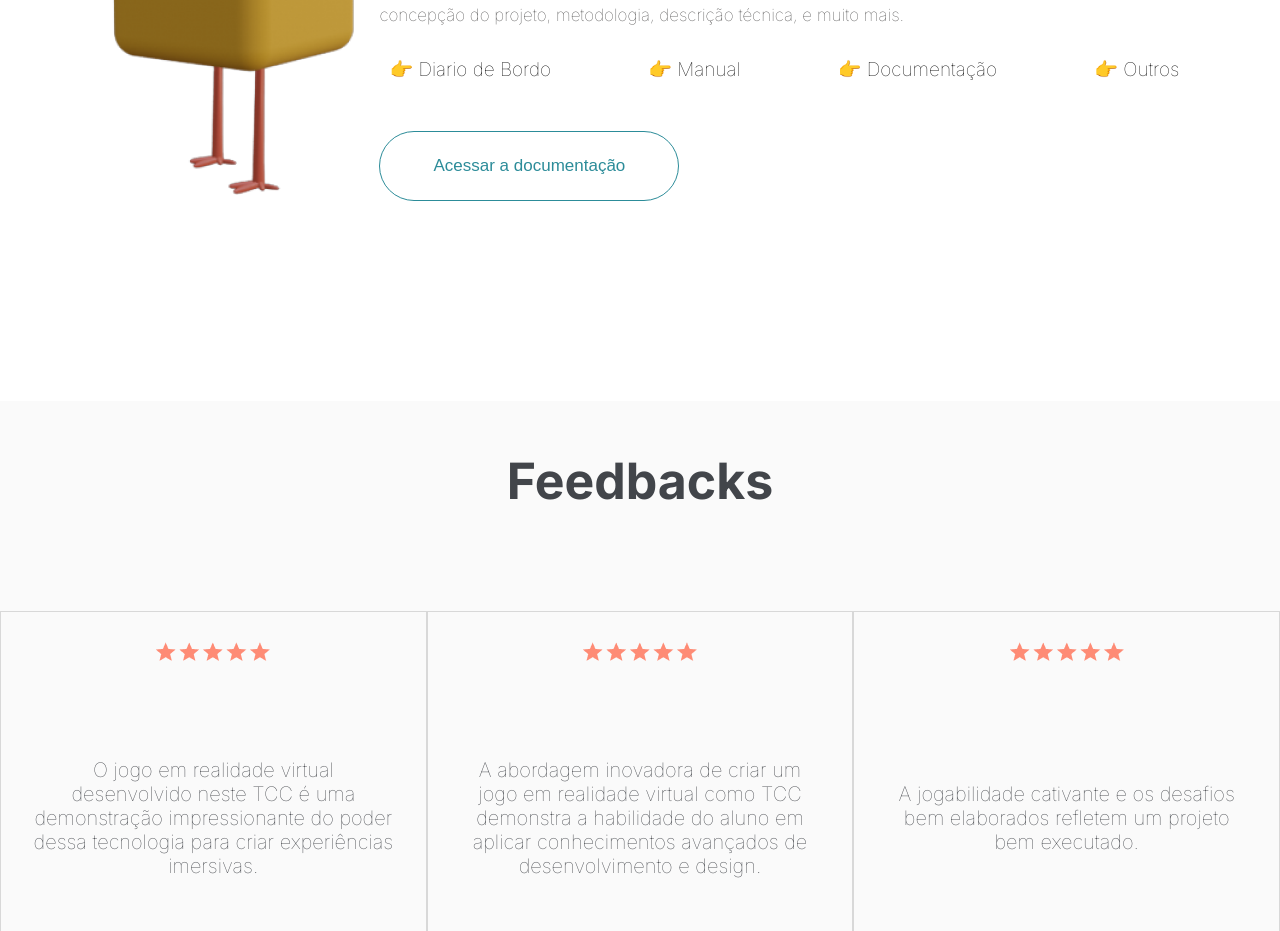
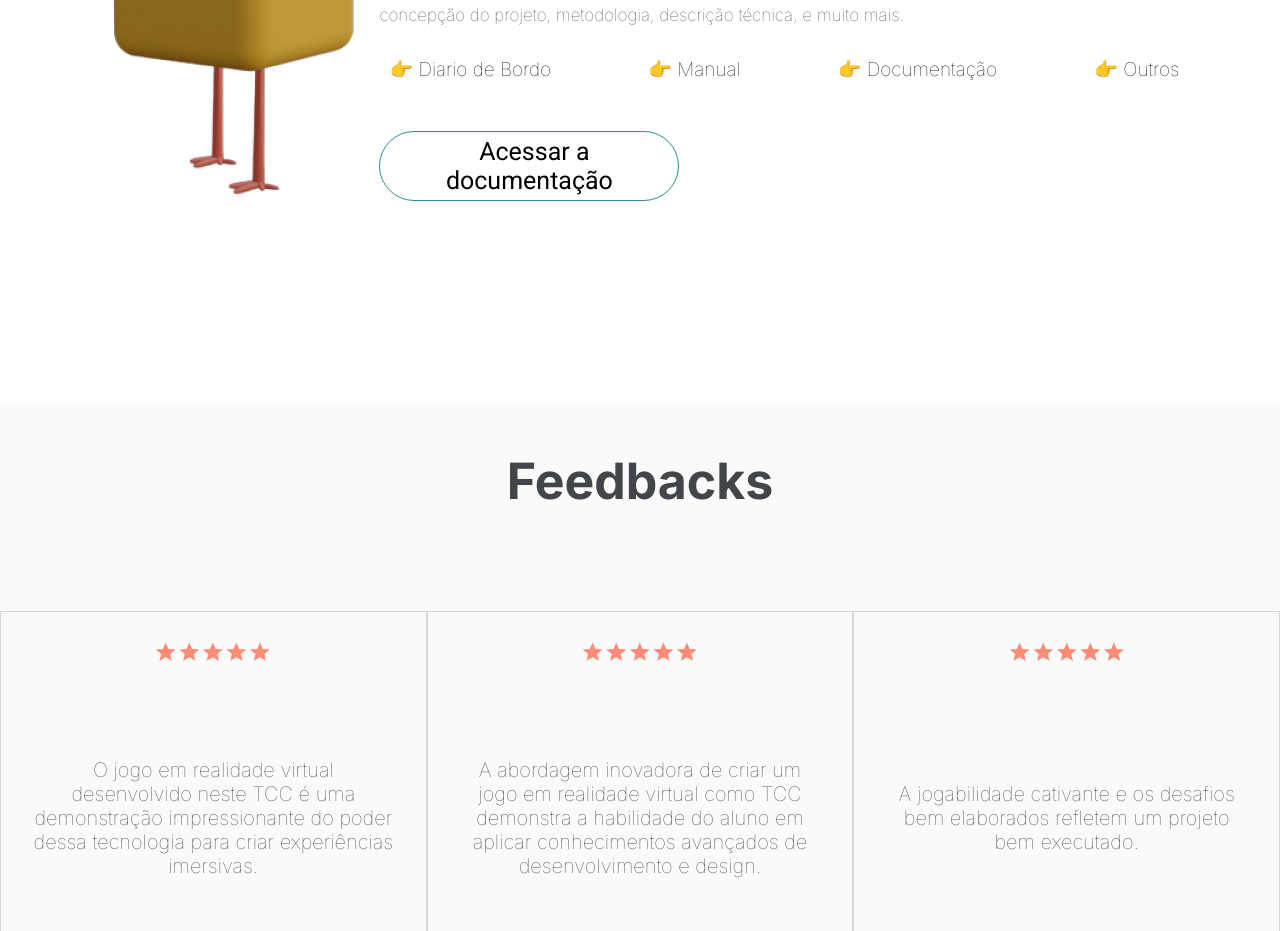
Before and after one commit to radijaa/RMVR, an Angular app: page / in a window 1280 px wide. Shown: the part 5620-6551 px from the top of the page. Built offline with nearby package versions, Linux system fonts and the light colour scheme.

Commit message:
Update app.component.html

```diff
--- a/src/app/app.component.html
+++ b/src/app/app.component.html
@@ -216,7 +216,7 @@
         </div>
       </div>
       <div>
-        <button src="https://drive.google.com/drive/u/2/folders/1aq1itqwHPwImgdFBHbpETPmPIOcN5bFg">Acessar a documentação</button>
+        <button><a href="https://drive.google.com/drive/u/0/folders/1aq1itqwHPwImgdFBHbpETPmPIOcN5bFg">Acessar a documentação</a></button>
       </div>
     </div>
   </div>
```
